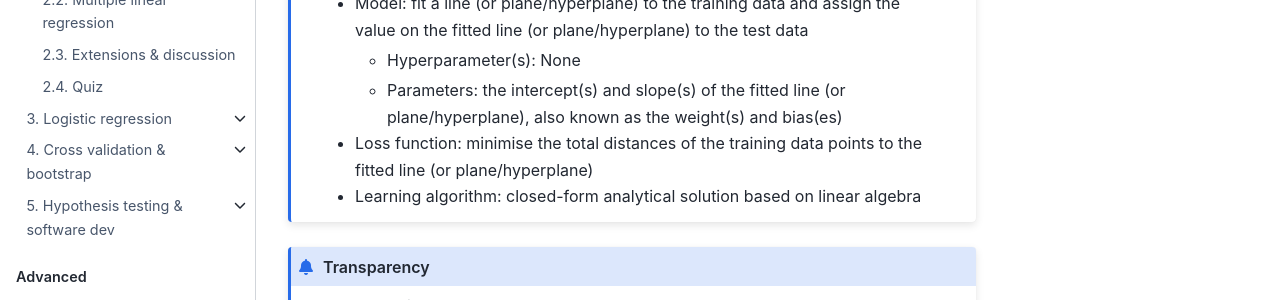
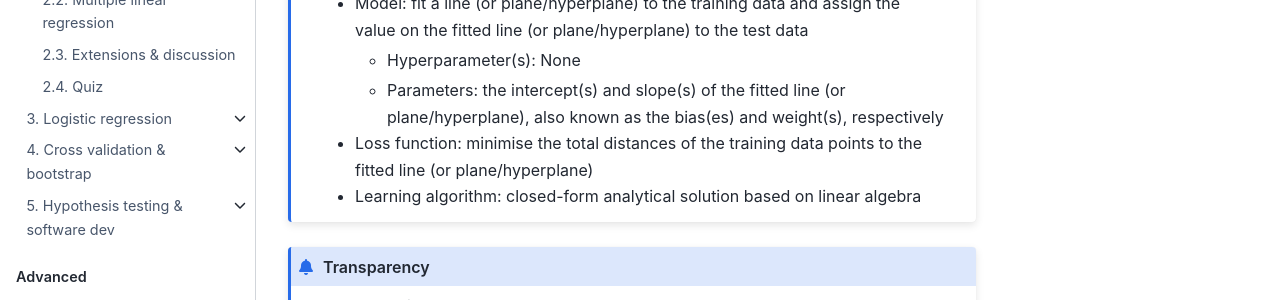
Before and after one commit to pykale/transparentML, a Jupyter Book: the page built from content/02-linear-reg/overview.md, in a window 1280 px wide and 900 px high, scrolled down 677 px. Shown: the part 304-604 px from the top of the window. Built offline with Jupyter Book 1.0.4 settings and Sphinx 7.4.7 and the Sphinx Book theme 1.1.4, drawn with Linux system fonts in a browser that asks for light colours; pages that are not in the unit, such as notebooks, are missing from menus.

Commit message:
updated sec 2.1

````diff
--- a/content/02-linear-reg/overview.md
+++ b/content/02-linear-reg/overview.md
@@ -32,7 +32,7 @@ We will mainly use the [Advertising](https://github.com/pykale/transparentML/blo
 - Output: target values of data samples
 - Model: fit a line (or plane/hyperplane) to the training data and assign the value on the fitted line (or plane/hyperplane) to the test data
   - Hyperparameter(s): None
-  - Parameters: the intercept(s) and slope(s) of the fitted line (or plane/hyperplane), also known as the weight(s) and bias(es)
+  - Parameters: the intercept(s) and slope(s) of the fitted line (or plane/hyperplane), also known as the bias(es) and weight(s), respectively
 - Loss function: minimise the total distances of the training data points to the fitted line (or plane/hyperplane)
 - Learning algorithm: closed-form analytical solution based on linear algebra
 ```
````
Also changed, not shown: content/02-linear-reg/simple-linear-regression.ipynb.
